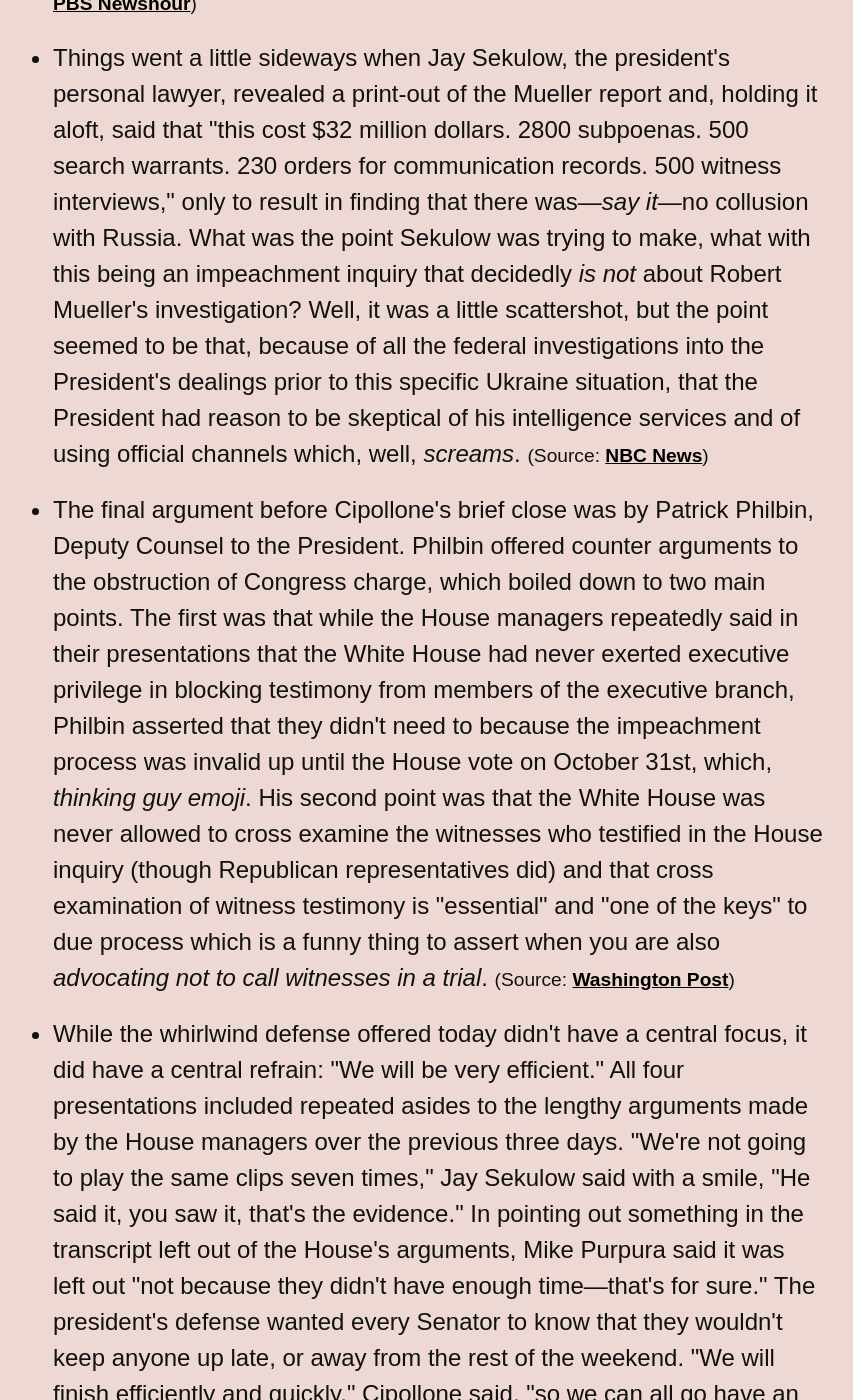
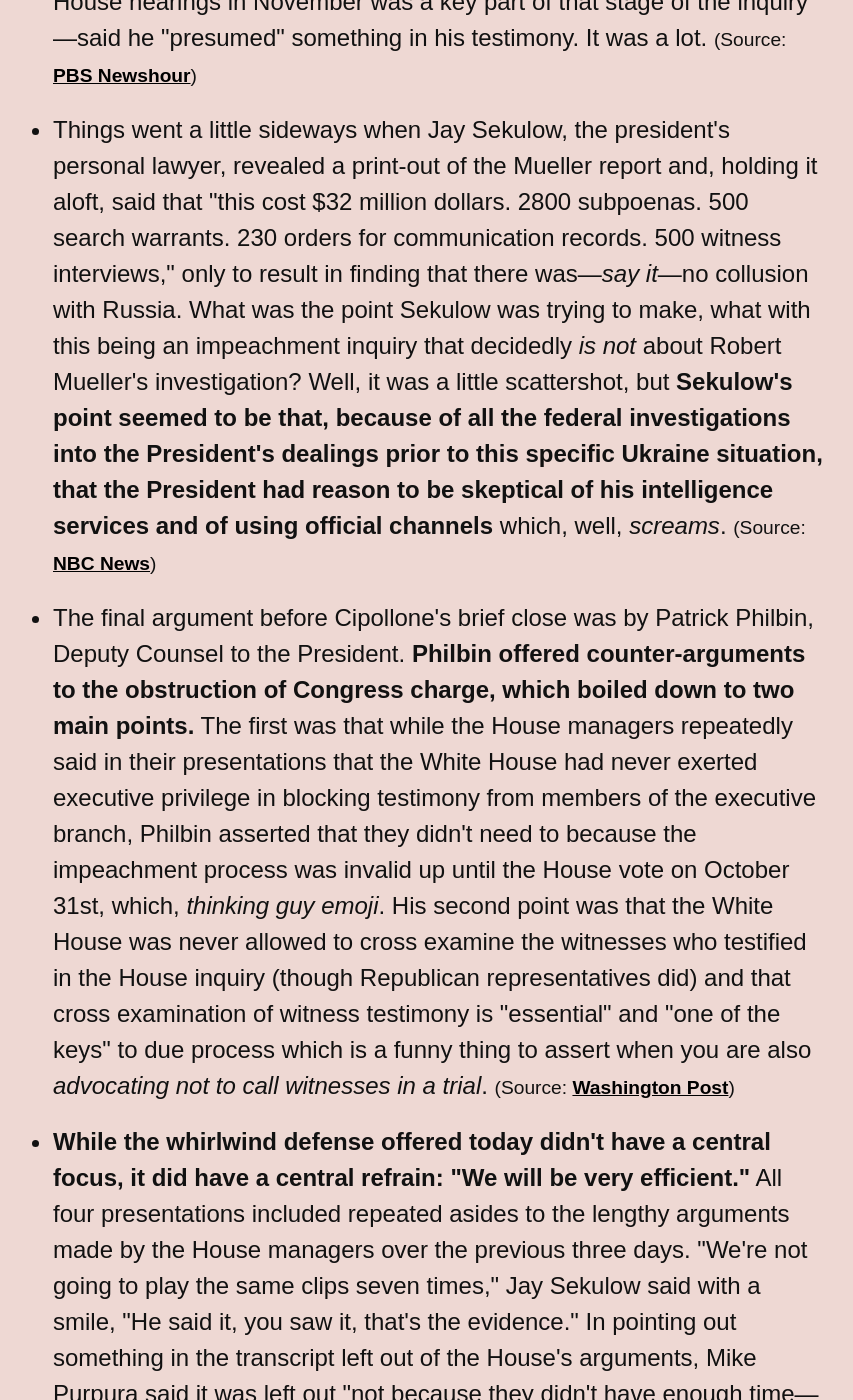
Before and after one commit to dansinker/impeachment.fyi, a Jekyll site: the page built from index.md, in a window 1280 px wide and 1400 px high, scrolled down 2430 px. Shown: the whole window, without its empty margins (277-1130 px from the left). Built offline with Jekyll 4.4.1, drawn with Linux system fonts in a browser that asks for light colours; nearby versions of some CDN libraries; some web fonts are replaced; comment, search, counter and statistics services are not loaded; some of the changed text lies outside the part shown.

Commit message:
forgot to bold like a dummy

```diff
--- a/_data/news.yml
+++ b/_data/news.yml
@@ -5,19 +5,19 @@ news:
   - item: <b>The president's defense opened today with a brief series of arguments that had been billed as a "coming attraction" of what the defense will argue during the remainder of their time Monday and Tuesday.</b> In stark contrast to the last few days of the trial that stretched nine to ten hours, Chief Justice John Roberts banged his gavel to adjourn for the day <i>only two hours</i> after he'd opened it. Where the House managers took a methodical, step-by-step approach to assembling the entire narrative of their case on their first day, the President's defense took, far more of a spaghetti-on-the-wall approach tossing a lot out and seeing what might stick. Since only four members of the legal team made arguments today, let's just look at what each one had to say&#58;
     source:
     url:
-  - item: Taking on the opening and closing arguments was White House counsel Pat Cipollone. His focus was to ask Senators to ask themselves why, in making their arguments, the House impeachment managers left out testimony and evidence they collected. "Why didn't they tell you that," was Cipollone's repeated refrain. In his opening, Cipollone focused on what he called the "key evidence" left out of the president's July 25 call with Ukrainian president Zelensky. That evidence? When presenting the July 25 call to the Senate, the House "left out the entire discussion of burden sharing." <i>Wait what?</i> In a call where the President of the United States asks the President of Ukraine to do him a favor and investigate the Bidens the "key evidence" that the House left out was a separate discussion about whether Europe was giving enough financial support to Ukraine? Apparently, according to Cipollone, this was damning evidence of… something. "They don't bother to read the key evidence of the discussion of burden sharing that is in the transcript himself," he said, angrily. "Why didn't they tell you that." <i>Stares</i>.
+  - item: Taking on the opening and closing arguments was White House counsel Pat Cipollone. <b>Cipollone's focus was to ask Senators to ask themselves why, in making their arguments, the House impeachment managers left out testimony and evidence they collected. "Why didn't they tell you that," was Cipollone's repeated refrain.</b> In his opening, Cipollone focused on what he called the "key evidence" left out of the president's July 25 call with Ukrainian president Zelensky. That evidence? When presenting the July 25 call to the Senate, the House "left out the entire discussion of burden sharing." <i>Wait what?</i> In a call where the President of the United States asks the President of Ukraine to do him a favor and investigate the Bidens the "key evidence" that the House left out was a separate discussion about whether Europe was giving enough financial support to Ukraine? Apparently, according to Cipollone, this was damning evidence of… something. "They don't bother to read the key evidence of the discussion of burden sharing that is in the transcript himself," he said, angrily. "Why didn't they tell you that." <i>Stares</i>.
     source: New York Times
     url: https://www.nytimes.com/live/2020/impeachment-trial-live-01-25/did-burden-sharing-come-up-yes-it-did#live-blog-list
-  - item: Next up was Deputy Counsel to the President Mike Purpura who offered up "six key facts" to prove the president "did nothing wrong."<ul><li>The transcript shows that the president did not condition security assistance or a meeting on anything.</li><li>President Zelensky and other officials have repeatedly said there was no quid pro quo or pressure.</li><li>Ukraine didn't know security assistance was paused until late August.</li><li>Not a single witness testified that the President himself said that there was any link to investigations or security assistance.</li><li>The security assistance was released on Sept 11 and a meeting (at the UN) took place on Sept 25 without the announcement of investigations.</li><li>President  Trump strengthened US support for Ukraine.</li></ul> Each point, Purpura said would be enough to "sink the Democrats' case." Purpura then stepped through the July 25 transcript and played clips of the various witnesses that testified during the House inquiry. Probably most effective was a supercut of the number of times US Ambassador to the EU Gordon Sondland—whose testimony at the House hearings in November was a key part of that stage of the inquiry—said he "presumed" something in his testimony. It was a lot.
+  - item: <b>Next up was Deputy Counsel to the President Mike Purpura who offered up "six key facts" to prove the president "did nothing wrong."</b><ul><li>The transcript shows that the president did not condition security assistance or a meeting on anything.</li><li>President Zelensky and other officials have repeatedly said there was no quid pro quo or pressure.</li><li>Ukraine didn't know security assistance was paused until late August.</li><li>Not a single witness testified that the President himself said that there was any link to investigations or security assistance.</li><li>The security assistance was released on Sept 11 and a meeting (at the UN) took place on Sept 25 without the announcement of investigations.</li><li>President  Trump strengthened US support for Ukraine.</li></ul> Each point, Purpura said would be enough to "sink the Democrats' case." Purpura then stepped through the July 25 transcript and played clips of the various witnesses that testified during the House inquiry. Probably most effective was a supercut of the number of times US Ambassador to the EU Gordon Sondland—whose testimony at the House hearings in November was a key part of that stage of the inquiry—said he "presumed" something in his testimony. It was a lot.
     source: PBS Newshour
     url: https://www.youtube.com/watch?v=16QBPNag-yI
-  - item: Things went a little sideways when Jay Sekulow, the president's personal lawyer, revealed a print-out of the Mueller report and, holding it aloft, said that "this cost $32 million dollars. 2800 subpoenas. 500 search warrants. 230 orders for communication records. 500 witness interviews," only to result in finding that there was—<i>say it</i>—no collusion with Russia. What was the point Sekulow was trying to make, what with this being an impeachment inquiry that decidedly <i>is not</i> about Robert Mueller's investigation? Well, it was a little scattershot, but the point seemed to be that, because of all the federal investigations into the President's dealings prior to this specific Ukraine situation, that the President had reason to be skeptical of his intelligence services and of using official channels which, well, <i>screams</i>.
+  - item: Things went a little sideways when Jay Sekulow, the president's personal lawyer, revealed a print-out of the Mueller report and, holding it aloft, said that "this cost $32 million dollars. 2800 subpoenas. 500 search warrants. 230 orders for communication records. 500 witness interviews," only to result in finding that there was—<i>say it</i>—no collusion with Russia. What was the point Sekulow was trying to make, what with this being an impeachment inquiry that decidedly <i>is not</i> about Robert Mueller's investigation? Well, it was a little scattershot, but <b>Sekulow's point seemed to be that, because of all the federal investigations into the President's dealings prior to this specific Ukraine situation, that the President had reason to be skeptical of his intelligence services and of using official channels</b> which, well, <i>screams</i>.
     source: NBC News
     url: https://www.nbcnews.com/politics/trump-impeachment-inquiry/live-blog/trump-impeachment-trial-live-coverage-president-s-defense-begins-n1122651/ncrd1122886#liveBlogHeader
-  - item: The final argument before Cipollone's brief close was by Patrick Philbin, Deputy Counsel to the President. Philbin offered counter arguments to the obstruction of Congress charge, which boiled down to two main points. The first was that while the House managers repeatedly said in their presentations that the White House had never exerted executive privilege in blocking testimony from members of the executive branch, Philbin asserted that they didn't need to because the impeachment process was invalid up until the House vote on October 31st, which, <i>thinking guy emoji</i>. His second point was that the White House was never allowed to cross examine the witnesses who testified in the House inquiry (though Republican representatives did) and that cross examination of witness testimony is "essential" and "one of the keys" to due process which is a funny thing to assert when you are also <i>advocating not to call witnesses in a trial</i>.
+  - item: The final argument before Cipollone's brief close was by Patrick Philbin, Deputy Counsel to the President. <b>Philbin offered counter-arguments to the obstruction of Congress charge, which boiled down to two main points.</b> The first was that while the House managers repeatedly said in their presentations that the White House had never exerted executive privilege in blocking testimony from members of the executive branch, Philbin asserted that they didn't need to because the impeachment process was invalid up until the House vote on October 31st, which, <i>thinking guy emoji</i>. His second point was that the White House was never allowed to cross examine the witnesses who testified in the House inquiry (though Republican representatives did) and that cross examination of witness testimony is "essential" and "one of the keys" to due process which is a funny thing to assert when you are also <i>advocating not to call witnesses in a trial</i>.
     source: Washington Post
     url: https://www.washingtonpost.com/politics/impeachment-trial-live-updates/2020/01/25/db73d4e6-3f60-11ea-b90d-5652806c3b3a_story.html#link-SFQYJ7C73IZFJKGVXS2RSAHDJA
-  - item: While the whirlwind defense offered today didn't have a central focus, it did have a central refrain&#58; "We will be very efficient." All four presentations included repeated asides to the lengthy arguments made by the House managers over the previous three days. "We're not going to play the same clips seven times," Jay Sekulow said with a smile, "He said it, you saw it, that's the evidence." In pointing out something in the transcript left out of the House's arguments, Mike Purpura said it was left out "not because they didn't have enough time—that's for sure." The president's defense wanted every Senator to know that they wouldn't keep anyone up late, or away from the rest of the weekend. "We will finish efficiently and quickly," Cipollone said, "so we can all go have an election." How quickly they finish will become clear on Monday when the defense starts up again.
+  - item: <b>While the whirlwind defense offered today didn't have a central focus, it did have a central refrain&#58; "We will be very efficient."</b> All four presentations included repeated asides to the lengthy arguments made by the House managers over the previous three days. "We're not going to play the same clips seven times," Jay Sekulow said with a smile, "He said it, you saw it, that's the evidence." In pointing out something in the transcript left out of the House's arguments, Mike Purpura said it was left out "not because they didn't have enough time—that's for sure." The president's defense wanted every Senator to know that they wouldn't keep anyone up late, or away from the rest of the weekend. "We will finish efficiently and quickly," Cipollone said, "so we can all go have an election." How quickly they finish will become clear on Monday when the defense starts up again.
     source:
     url:
   tomorrow: The trial of the President of the United States starts up again on Monday, when the defense will continue their arguments. How much time will they take? They've got 22 hours and two days if they want it. After that, the trial will move on to questions from Senators and, once that is over, the vote for witnesses and, perhaps, the close of the trial.
```
